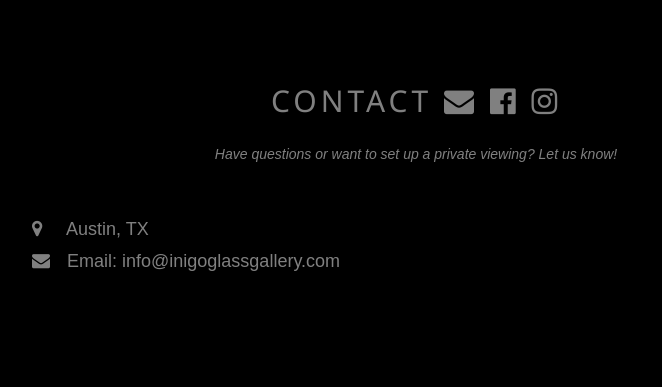
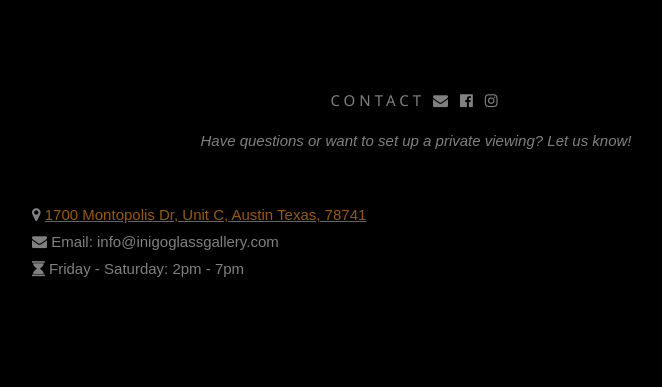
Before and after one commit to nathanriojas/inigoglassgallery, a PHP site: page /index.html in a window 1280 px wide. Shown: the part 1337-1724 px from the top of the page, without its empty margins (224-886 px from the left). Run offline with PHP 8.4, Linux system fonts and the light colour scheme; some libraries are stand-ins or nearby versions; some web fonts are replaced.

Commit message:
changing about description, hour glass icon

```diff
--- a/index.html
+++ b/index.html
@@ -10,6 +10,7 @@
     <link rel="stylesheet" type="text/css" href="stylesheets/normalize.css" media="screen">
     <link href='https://fonts.googleapis.com/css?family=Open+Sans:400,700' rel='stylesheet' type='text/css'>
     <link href='//maxcdn.bootstrapcdn.com/font-awesome/4.3.0/css/font-awesome.min.css' rel='stylesheet' type='text/css'>
+    <link rel="stylesheet" href="https://cdnjs.cloudflare.com/ajax/libs/font-awesome/4.7.0/css/font-awesome.min.css">
     <link href='fonts/font-awesome' rel='stylesheet' type='text/css'>
     <link href="https://fonts.googleapis.com/css?family=Aldrich" rel="stylesheet">
     <link rel="stylesheet" type="text/css" href="stylesheets/stylesheet.css" media="screen">
@@ -41,11 +42,16 @@
   <div class="w3-container w3-content w3-center w3-padding-32 w3-dark-gray" style="max-width:2000px" id="About">
   <div class="w3-content w3-center" style="max-width:1000px">
     <h2 class="w3-wide" id="SummaryTitle">WELCOME TO INIGO</h2>
-    <p class = "description" id="Summary">Our hours are</p>
-    <p class = "description" id="Summary">Friday-Saturday: 2pm - 7pm</p>
-    <p class = "description" id="Summary">For appointments please <a href="mailto:info@inigoglassgallery.com" class="w3-text-orange w3-opacity"> email us.</a> </p>
-    <p class = "description" id="Summary">We are located at <a href="https://www.google.com/maps/place/1700+Montopolis+Dr,+Austin,+TX+78741/@30.2272381,-97.7046092,17z/data=!3m1!4b1!4m5!3m4!1s0x8644b41ea28aa3a9:0x3645e7f78cbce27b!8m2!3d30.2272381!4d-97.7024205" class="w3-text-orange w3-opacity" >1700 Montopolis Dr, Unit C, Austin Texas, 78741</a> </p>
-    <p class="w3-justify" id="Summary">Now offering online purchasing! We specialize in high quality functional glass pieces and also offer non-functional pieces and pendants as well. Our gallery is located in East Austin, with viewing times during regular business hours and opportunities to schedule private viewings.</p>
+    <!--<p class = "description" id="Summary">Our hours are</p> -->
+    <!--<p class = "description" id="Summary">Friday-Saturday: 2pm - 7pm</p> -->
+    <!--<p class = "description" id="Summary">For appointments please <a href="mailto:info@inigoglassgallery.com" class="w3-text-orange w3-opacity"> email us.</a> </p>-->
+    <!--<p class = "description" id="Summary">We are located at <a href="https://www.google.com/maps/place/1700+Montopolis+Dr,+Austin,+TX+78741/@30.2272381,-97.7046092,17z/data=!3m1!4b1!4m5!3m4!1s0x8644b41ea28aa3a9:0x3645e7f78cbce27b!8m2!3d30.2272381!4d-97.7024205" class="w3-text-orange w3-opacity" >1700 Montopolis Dr, Unit C, Austin Texas, 78741</a> </p>-->
+    <p class="w3-justify" id="Summary">Inigo Glass Gallery is a family owned and operated art gallery, specializing in functional glass pieces, located in East Austin, Texas. After many years of collecting art, and with much knowledge and passion for the industry, Inigo was born with a promise to provide Austin and all of Texas with exquisite functional glass art displayed in a proper setting with the right intentions. Each and every piece is carefully and thoughtfully handpicked by us with only 100% handmade glass on our shelves. We will always strive to provide exceptional customer service so that you will always want to come back to us, whether it be for a new piece or even just for an event!</p>
+
+<p class="w3-justify" id="Summary">We have payment options available so you don’t have to miss out on a dream piece! Please send us an email or message on Instagram for details.</p>
+
+<p class="w3-justify" id="Summary">Our gallery viewing hours are Friday and Saturday from 2 pm - 7 pm.
+If those hours don’t work for you, please don’t hesitate to send us an email or message through social media for a private appointment.</p>
   </div>
   </div>
 
@@ -87,14 +93,15 @@
   <!-- The Contact Section -->
   <div id="contact">
   <div class="w3-container w3-content w3-padding-64" style="max-width:800px" id="Contact">
-    <h2 class="w3-wide w3-center">CONTACT <a href="mailto:info@inigoglassgallery.com"><i class="fa fa-envelope w3-hover-opacity"></i></a>
-  <a href="https://www.facebook.com/Inigo-Glass-Gallery-723537951147841/about/"><i class="fa fa-facebook-official w3-hover-opacity"></i></a>
-  <a href="https://www.instagram.com/inigo_glassgallery/"><i class="fa fa-instagram w3-hover-opacity"></i></a></h2>
-    <p class=" w3-center" id="Contact"><i>Have questions or want to set up a private viewing? Let us know!</i></p>
+    <h2 class="w3-wide w3-center" id="ContactTitle">CONTACT <a href="mailto:info@inigoglassgallery.com"><i class="fa fa-envelope w3-hover-opacity" id="ContactTitle"></i></a>
+  <a href="https://www.facebook.com/Inigo-Glass-Gallery-723537951147841/about/"><i class="fa fa-facebook-official w3-hover-opacity" id="ContactTitle"></i></a>
+  <a href="https://www.instagram.com/inigo_glassgallery/"><i class="fa fa-instagram w3-hover-opacity" id="ContactTitle"></i></a></h2>
+    <p class=" w3-center" id="ContactSubTitle"><i>Have questions or want to set up a private viewing? Let us know!</i></p>
     <div class="w3-row w3-padding-32">
-      <div class="w3-col m6 w3-large w3-margin-bottom" id="Contact">
-        <i class="fa fa-map-marker" style="width:30px"></i> Austin, TX<br>
-        <i class="fa fa-envelope" style="width:30px"> </i> Email: info@inigoglassgallery.com<br>
+      <div class="w3-col m6 w3-margin-bottom" id="Contact">
+        <i class="fa fa-map-marker" id="Contact"></i> <a href="https://www.google.com/maps/place/1700+Montopolis+Dr,+Austin,+TX+78741/@30.2272381,-97.7046092,17z/data=!3m1!4b1!4m5!3m4!1s0x8644b41ea28aa3a9:0x3645e7f78cbce27b!8m2!3d30.2272381!4d-97.7024205" class="w3-text-orange w3-opacity" >1700 Montopolis Dr, Unit C, Austin Texas, 78741</a> <br>
+        <i class="fa fa-envelope" id="Contact"> </i> Email: info@inigoglassgallery.com<br>
+        <i class="fa fa-hourglass" style="color:gray;" id="Contact"> </i> Friday - Saturday: 2pm - 7pm<br>
       </div>
       <div class="w3-col m6"> <!--
         <form action="/index.php" target="_blank">
@@ -120,6 +127,8 @@
 <div id="googleMap" style="height:400px;" class="w3-grayscale-max"></div>
 
 <script>
+// Call the html import for the navbar html
+w3.includeHTML();
 // Script for side navigation
 function w3_open() {
     var x = document.getElementById("mySidebar");
@@ -207,8 +216,7 @@ Read more at: https://www.w3schools.com/graphics/google_maps_basic.asp
 </footer>
 
 <script>
-// Call the html import for the navbar html
-w3.includeHTML();
+
 
 // Automatic Slideshow - change image every 4 seconds
 var myIndex = 0;
--- a/stylesheets/common.css
+++ b/stylesheets/common.css
@@ -149,6 +149,13 @@ body,h1,h2,h3,h4,h5 {font-family: "Raleway", sans-serif, color:white;}
     font-size: 1rem;
     line-height:1.5rem;
   }
+  #ContactTitle{
+    font-size: 1rem;
+    line-height:1.5rem;
+  }
+  #Contact{
+    font-size: 1rem;
+  }
   #OneYear{
     height:500px;
   }
@@ -177,6 +184,13 @@ body,h1,h2,h3,h4,h5 {font-family: "Raleway", sans-serif, color:white;}
     font-size: 1rem;
     line-height:1.5rem;
   }
+  #ContactTitle{
+    font-size: 1rem;
+    line-height:1.5rem;
+  }
+  #Contact{
+    font-size: 1rem;
+  }
   #OneYear{
     height:412px;
   }
@@ -204,8 +218,19 @@ body,h1,h2,h3,h4,h5 {font-family: "Raleway", sans-serif, color:white;}
   #SummaryTitle{
     font-size: 1.3rem;
   }
+  #Summary{
+    font-size: .95rem;
+    line-height:1.5rem;
+  }
+  #ContactTitle{
+    font-size: 1.7rem;
+
+  }
+  #ContactSubTitle{
+    font-size: .9rem;
+  }
   #Contact{
-    font-size: .8rem;
+    font-size: .95rem;
   }
   #main{
     padding-top: 150px;
```
